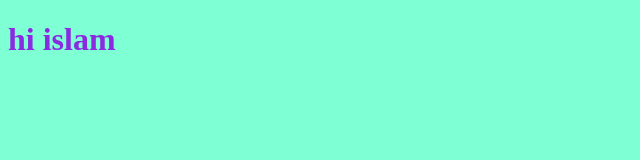
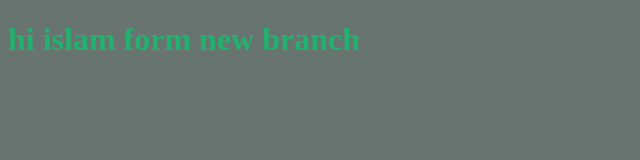
Before and after one commit to farghl2/mypro, a plain HTML site: page index.html in a window 1280 px wide. Shown: the whole page, without its empty margins (0-640 px from the left). Drawn offline with Linux system fonts and the light colour scheme.

Commit message:
new branch changed in styel and index

```diff
--- a/index.html
+++ b/index.html
@@ -8,7 +8,7 @@
     <link rel="stylesheet" href="style.css">
 </head>
 <body>
-    <h1>hi islam</h1>
+    <h1>hi islam form new branch</h1>
     <script src="app.js"></script>
 </body>
 </html>
--- a/style.css
+++ b/style.css
@@ -1,7 +1,7 @@
 body {
-    background-color: aquamarine;
+    background-color: rgb(103, 116, 112);
 }
 
 h1 {
-    color: blueviolet;
+    color: rgb(35, 177, 111);
 }
```
